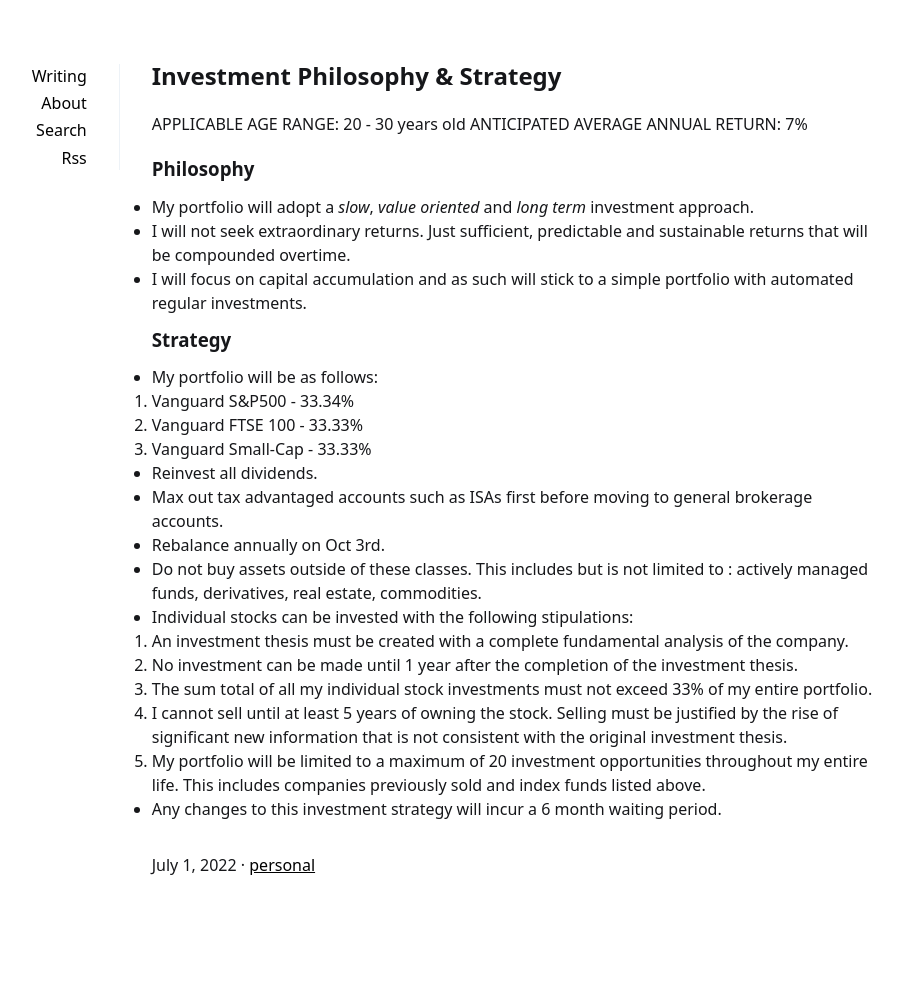
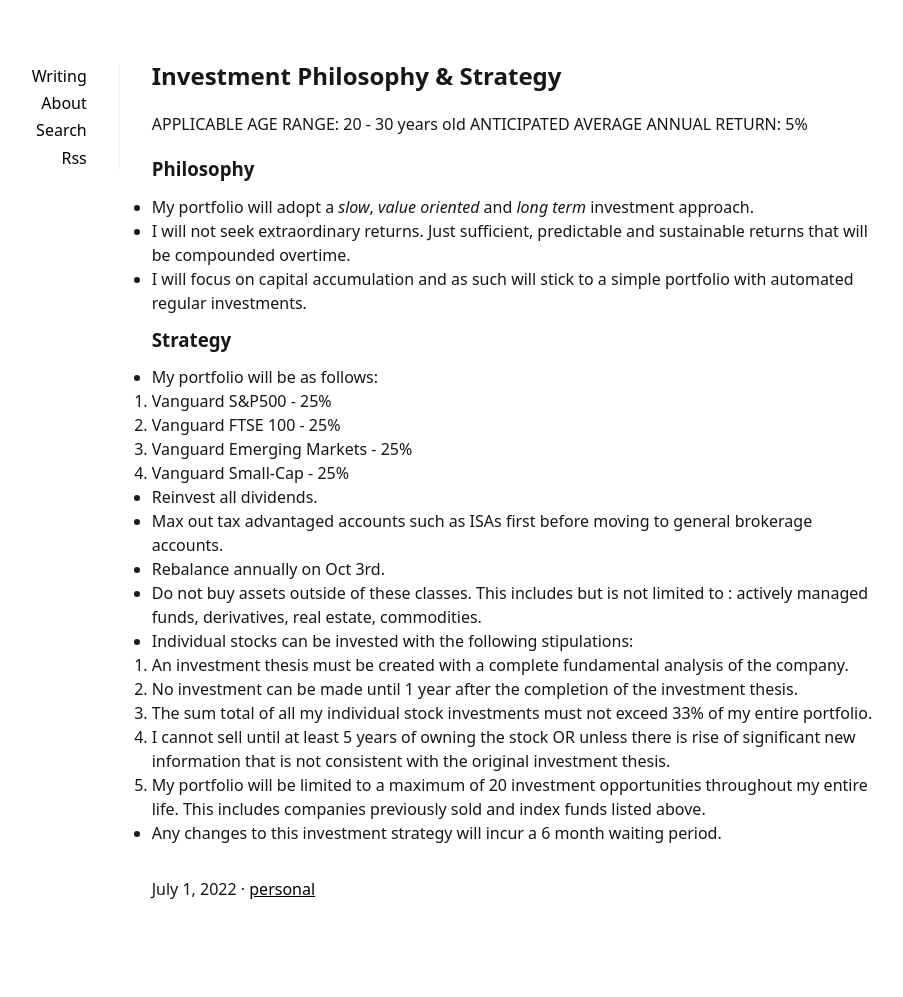
Before and after one commit to marcbeep/mnotes, a Jekyll site: the page built from _posts/2022/2022-07-01-investment.md, in a window 1280 px wide. Shown: the whole page, without its empty margins (201-1104 px from the left). Built offline with Jekyll 4.4.1, drawn with Linux system fonts in a browser that asks for light colours; before the commit the page ends 973 px from its top, so only the background shows below that.

Commit message:
investments

```diff
--- a/_posts/2022/2022-07-01-investment.md
+++ b/_posts/2022/2022-07-01-investment.md
@@ -7,7 +7,7 @@ permalink: /investment
 ---
 
 APPLICABLE AGE RANGE: 20 - 30 years old
-ANTICIPATED AVERAGE ANNUAL RETURN: 7%
+ANTICIPATED AVERAGE ANNUAL RETURN: 5%
 
 ### Philosophy
 * My portfolio will adopt a *slow*, *value oriented* and *long term* investment approach.
@@ -16,9 +16,10 @@ ANTICIPATED AVERAGE ANNUAL RETURN: 7%
 
 ### Strategy
 * My portfolio will be as follows:
-    1. Vanguard S&P500 - 33.34%
-    2. Vanguard FTSE 100 - 33.33%
-    2. Vanguard Small-Cap - 33.33%
+    1. Vanguard S&P500 - 25%
+    2. Vanguard FTSE 100 - 25%
+    3. Vanguard Emerging Markets - 25%
+    4. Vanguard Small-Cap - 25%
 * Reinvest all dividends.
 * Max out tax advantaged accounts such as ISAs first before moving to general brokerage accounts.
 * Rebalance annually on Oct 3rd.
@@ -27,6 +28,6 @@ ANTICIPATED AVERAGE ANNUAL RETURN: 7%
     1. An investment thesis must be created with a complete fundamental analysis of the company.
     2. No investment can be made until 1 year after the completion of the investment thesis.
     3. The sum total of all my individual stock investments must not exceed 33% of my entire portfolio.
-    4. I cannot sell until at least 5 years of owning the stock. Selling must be justified by the rise of significant new information that is not consistent with the original investment thesis.
+    4. I cannot sell until at least 5 years of owning the stock OR unless there is rise of significant new information that is not consistent with the original investment thesis.
     5. My portfolio will be limited to a maximum of 20 investment opportunities throughout my entire life. This includes companies previously sold and index funds listed above.
 * Any changes to this investment strategy will incur a 6 month waiting period.
```
